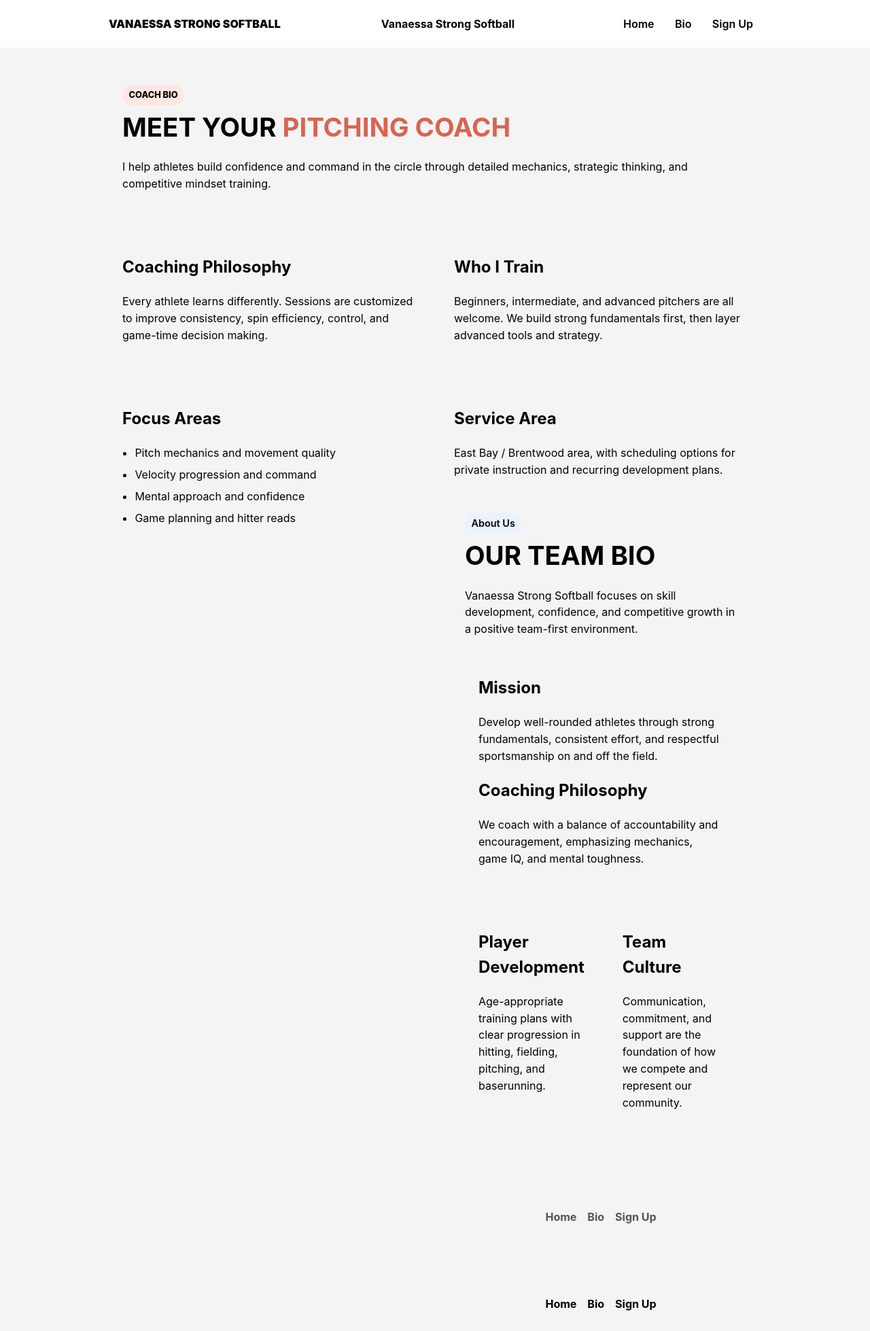
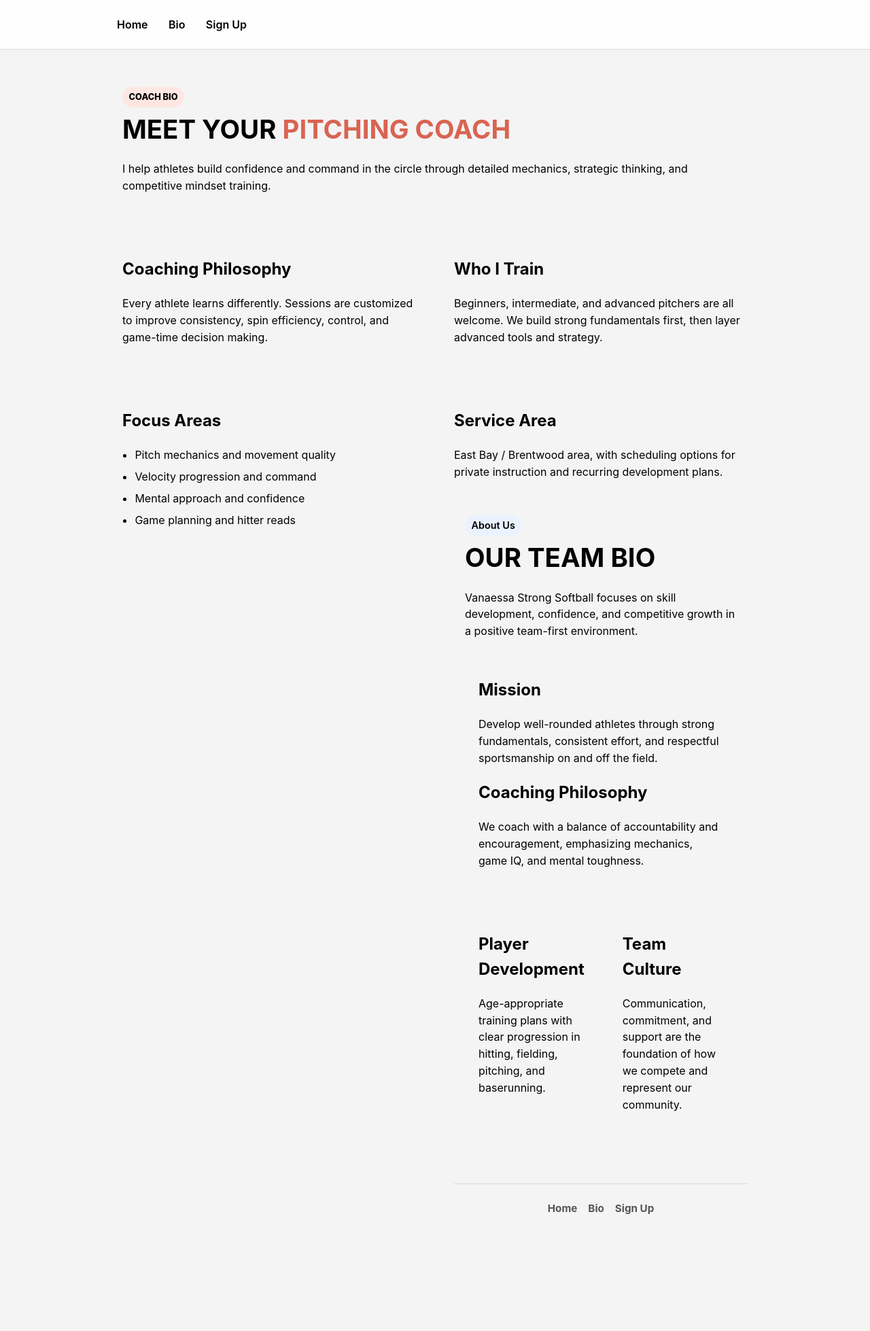
Before and after one commit to dstrong23/smbfastpitch, a plain HTML site: page bio.html in a window 1280 px wide. Shown: the whole page at 68% size. After the commit the page ends 1868 px from the top, so only its background shows below. Drawn offline with Linux system fonts and the light colour scheme.

Commit message:
Unify page header and footer markup

```diff
--- a/bio.html
+++ b/bio.html
@@ -11,11 +11,13 @@
       .container{width:min(100% - 2rem,var(--max));margin-inline:auto} a{text-decoration:none;color:inherit}
       header{position:sticky;top:0;background:#fffffff0;border-bottom:1px solid var(--line)} .head{min-height:72px;display:flex;justify-content:space-between;align-items:center;gap:1rem}
       .brand{font-weight:900;text-transform:uppercase} .nav{display:flex;gap:.35rem;flex-wrap:wrap} .nav a{padding:.52rem .75rem;border-radius:10px;font-weight:600} .nav a:hover,.nav a:focus-visible{background:#ffe8e3;outline:none}
+      .site-header{border-bottom:1px solid var(--line);background:rgba(255,255,255,.88);position:sticky;top:0;backdrop-filter:blur(8px);z-index:10}
+      .header-inner{display:flex;align-items:center;justify-content:space-between;gap:1rem;min-height:72px}
       main{padding:1.8rem 0} .card{background:var(--paper);border:1px solid var(--line);border-radius:16px;padding:1.2rem}
       h1{margin:.25rem 0 .7rem;font-size:clamp(1.7rem,4vw,2.7rem);text-transform:uppercase} .accent{color:#d96452}
       .tag{display:inline-block;background:#fee7e2;padding:.3rem .6rem;border-radius:999px;font-weight:800;font-size:.8rem;text-transform:uppercase}
       .grid{display:grid;grid-template-columns:1fr;gap:1rem;margin-top:1rem} ul{margin:.5rem 0 .2rem;padding-left:1.15rem}
-      li{margin-bottom:.45rem} footer{border-top:1px solid var(--line);margin-top:2rem}.foot{padding:1rem 0 1.5rem;color:#555}.footer-links{display:flex;justify-content:center;gap:1rem;flex-wrap:wrap;font-weight:700}
+      li{margin-bottom:.45rem} footer{border-top:1px solid var(--line);margin-top:2rem}.foot{padding:1rem 0 1.5rem;color:#555}.footer-links{display:flex;justify-content:center;gap:1rem;flex-wrap:wrap;font-weight:700}.site-footer{border-top:1px solid var(--line);padding:1.5rem 0;color:#555;font-size:.95rem}
       @media (min-width:820px){.grid{grid-template-columns:1fr 1fr}}
     <meta name="description" content="Learn more about Vanaessa Strong Softball, our mission, and coaching philosophy." />
     <style>
@@ -34,10 +36,8 @@
     </style>
   </head>
   <body>
-    <header>
-      <div class="container head">
-        <a href="index.html" class="brand">Vanaessa Strong Softball</a>
-        <a href="index.html"><strong>Vanaessa Strong Softball</strong></a>
+    <header class="site-header">
+      <div class="container header-inner">
         <nav class="nav" aria-label="Primary navigation">
           <a href="index.html">Home</a>
           <a href="bio.html" aria-current="page">Bio</a>
@@ -101,13 +101,14 @@
       </div>
     </main>
 
-    <footer>
-      <div class="container foot"><nav class="footer-links" aria-label="Footer navigation"><a href="index.html">Home</a><a href="bio.html">Bio</a><a href="signup.html">Sign Up</a></nav></div>
+    <footer class="site-footer">
+      <div class="container">
+        <nav class="footer-links" aria-label="Footer navigation">
+          <a href="index.html">Home</a>
+          <a href="bio.html">Bio</a>
+          <a href="signup.html">Sign Up</a>
+        </nav>
+      </div>
     </footer>
-    <script>document.getElementById("year").textContent = new Date().getFullYear();</script>
-    <footer>
-      <div class="container"><nav class="footer-links" aria-label="Footer navigation"><a href="index.html">Home</a><a href="bio.html">Bio</a><a href="signup.html">Sign Up</a></nav></div>
-    </footer>
-    <script>document.getElementById('year').textContent = new Date().getFullYear();</script>
   </body>
 </html>
```
Also changed, not shown: signup.html (+13 -11 lines).
